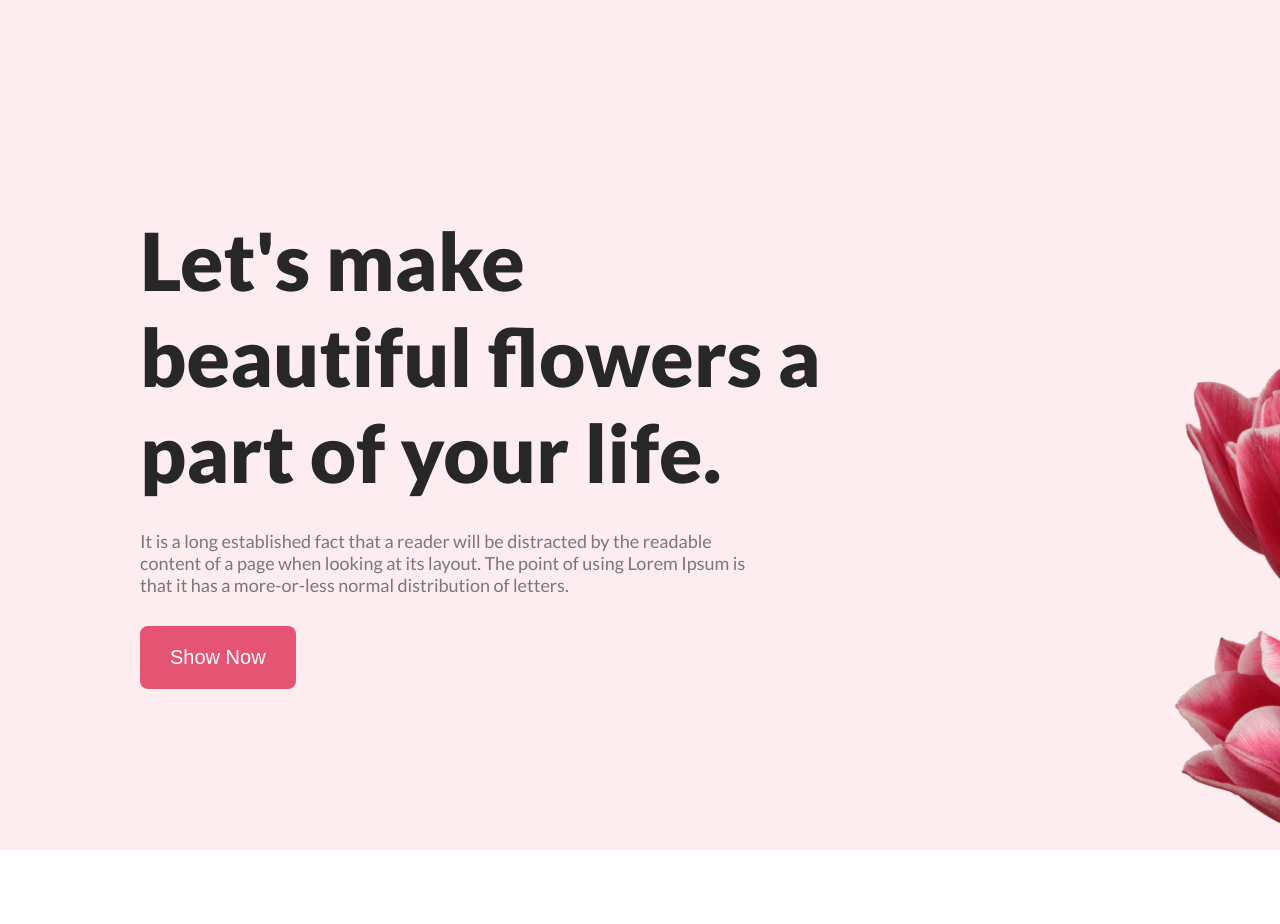
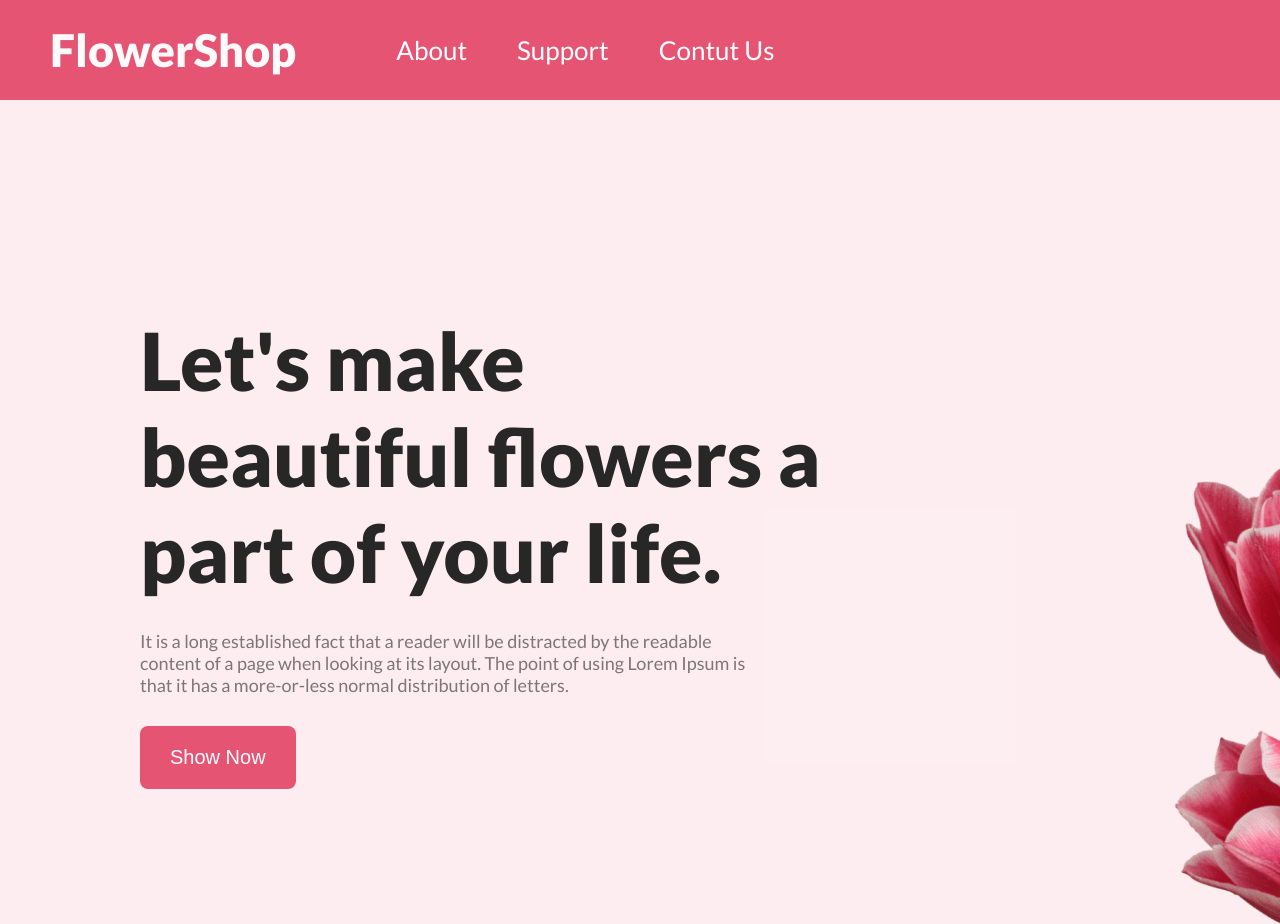
Before and after one commit to siyamar/flower-assignment-1, a plain HTML site: page index.html in a window 1280 px wide. Shown: the top 924 px of the page. Drawn offline with Linux system fonts and the light colour scheme.

Commit message:
project complete

```diff
--- a/index.html
+++ b/index.html
@@ -12,6 +12,18 @@
 </head>
 <body>
     <header>
+        <nav>
+          <div class="nav-container">
+            <h3 class="nav-title">FlowerShop</h3>
+            <ul>
+                <li><a href="">About</a></li>
+                <li><a href="">Support</a></li>
+                <li><a href="">Contut Us</a></li>
+            </ul>
+         </div>
+
+         <button class="btn-primary nav-button">Logout</button>
+        </nav>
         <div class="banner">
             <div class="banner-content">
                 <h1 class="banner-title">Let's make beautiful flowers a part of your life.</h1>
--- a/styles/style.css
+++ b/styles/style.css
@@ -34,23 +34,67 @@ body{
     margin: 24px auto;
 }
 
+nav{
+   display: flex;
+    justify-content: space-between;
+    align-items: center;
+    background-color: #E55473;
+    width: 1920px;
+    height: 100px;
+}
+
+.nav-container{
+  display: flex;
+}
+
+.nav-title{
+    color: #fffbfb;
+    font-size: 45px;
+    font-weight: 800;
+    padding-left: 50px;
+    margin-right: 100px;
+}
+
+.nav-container>ul{
+    display: flex;
+    align-items: center;
+}
+
+nav li{
+    list-style: none;
+    margin-right: 50px;
+
+
+}
+ nav a{
+    text-decoration: none;
+    color: #ffffff;
+    font-size: 26px;
+ }
+
+ .nav-button{
+    background-color: #ffffff;
+    color: #E55473;
+    margin-right: 50px;
+    font-size: 22px
+
+ }
+
+.nav-button:hover{
+    background-color: #f3c7d5e0;
+    color: #ffffff;
+}
 
 .banner{
-    /* padding: 30px 30px 0px 150px; */
     padding: 50px 140px 0;
     display: flex;
     align-items: center;
     justify-content: space-between;
     background: rgba(229, 84, 115, 0.10);
-    /* width: 100vh; */
     height: 800px;
     margin: 0px auto;
 }
 
-.flower-pic{
-   /* padding-top: 50px;
-   padding-right: 240px; */
-}
 .banner-title{
     color: #272727;
     font-size: 80px;
@@ -89,8 +133,6 @@ body{
     width: 464px;
     height: 538px;
     text-align: center;
-    /* padding: auto auto 0; */
-    /* padding: 110px 76px 0; */
 
 }
 
@@ -163,7 +205,6 @@ body{
     display: flex;
     justify-content: space-between;
     padding: 100px 350px;
-    /* width: 100vh; */
     height: 600px;
     border-radius: 8px;
     background: rgba(229, 84, 115, 0.05);
@@ -189,13 +230,13 @@ body{
 }
 .sign-up-description{
     color: rgba(39, 39, 39, 0.60);
-    /* text-align: center; */
     font-size: 18px;
     font-weight: 400;
 }
 
 
 /* Instagram section Styles */
+
 .instagram-container{
     width: 1440px;
     margin: 130px auto 0;
@@ -239,6 +280,7 @@ body{
 }
 
 /* Footer section styles */
+
 footer{
     height: 330px;
     background-color: #111010;
@@ -248,7 +290,7 @@ footer{
 
 }
 
-footer .footer-title{
+.footer-title{
     color: #ffffff;
     font-size: 48px;
     font-weight: 800;
```
